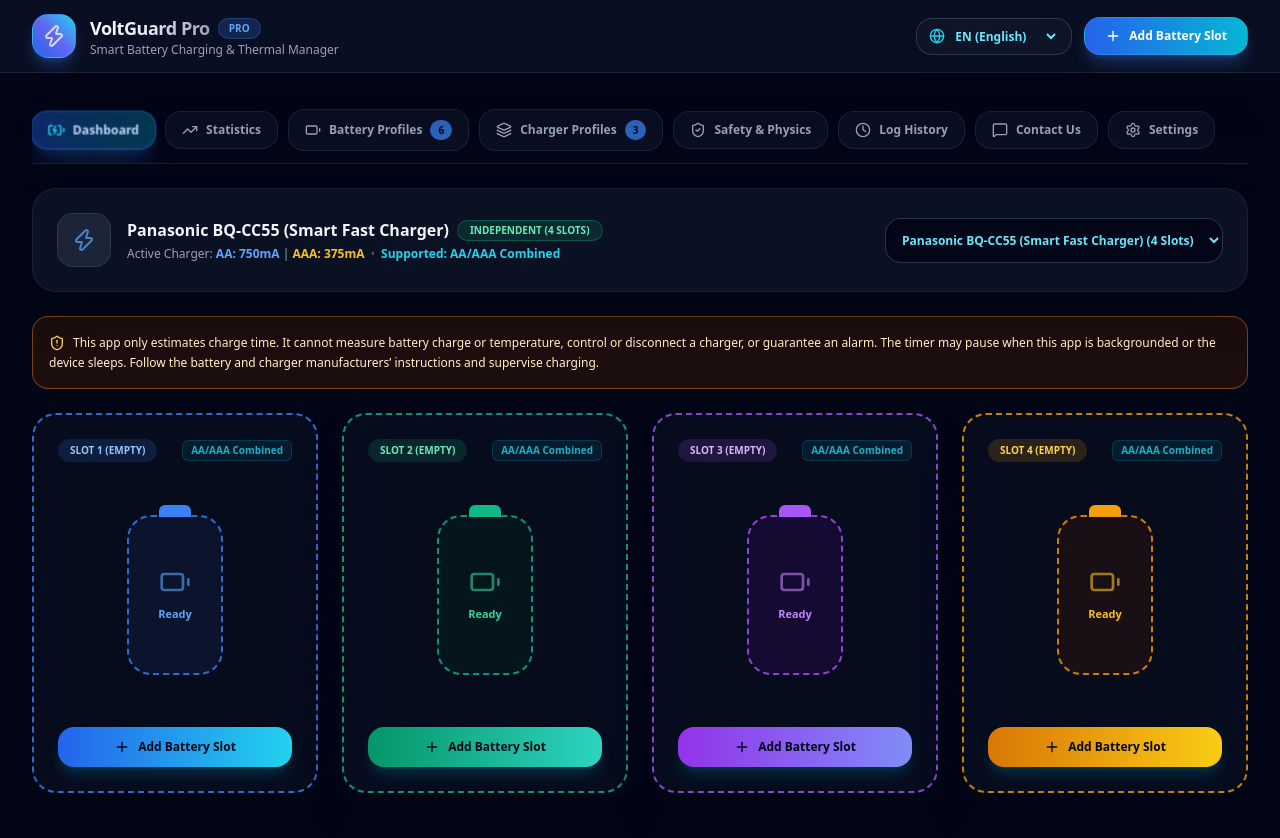
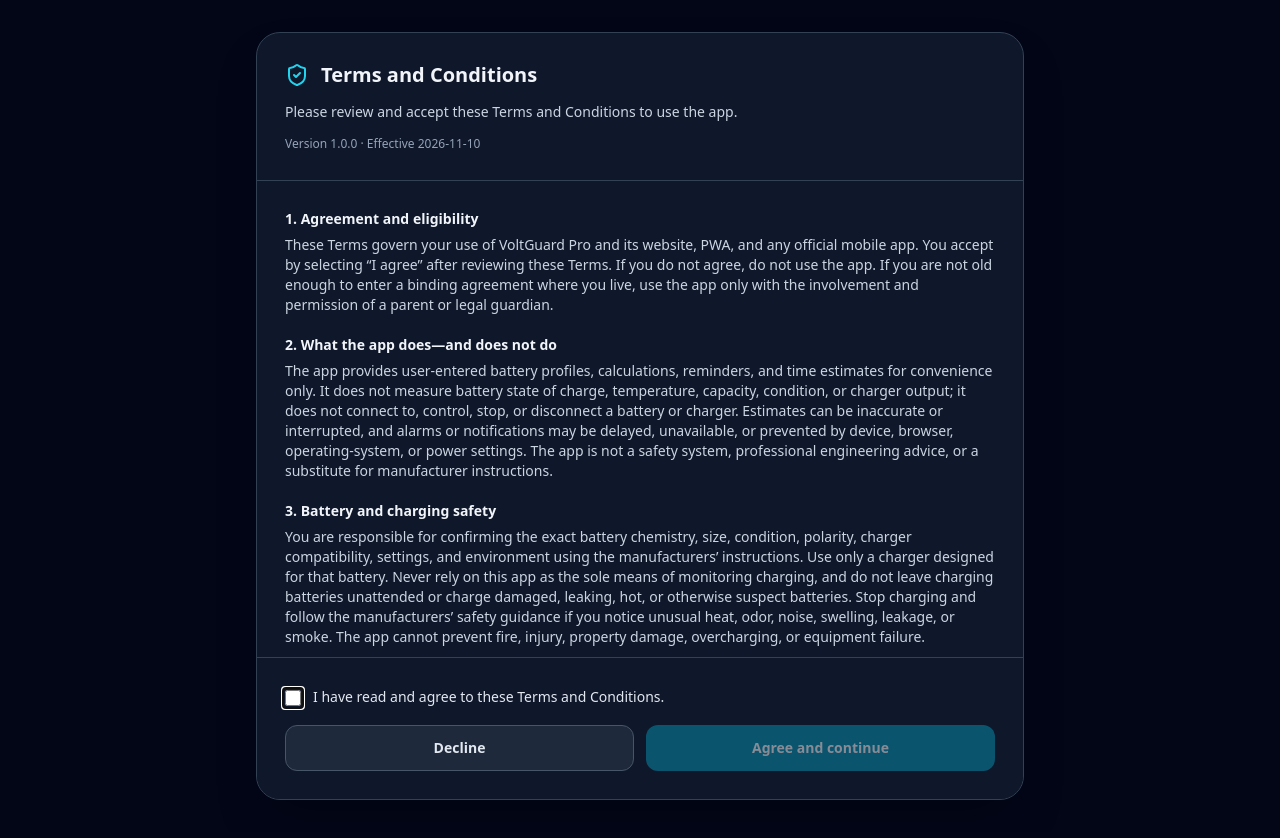
Before and after one commit to Armin2mfm-2026/battery-timer, a React (Vite) app: page / in a window 1280 px wide. Shown: the top 838 px of the page. Built offline with nearby package versions, Linux system fonts and the light colour scheme.

Commit message:
Adds terms acceptance gate and settings display

```diff
--- a/src/App.jsx
+++ b/src/App.jsx
@@ -2457,6 +2457,99 @@ export default function App() {
     };
   }, [batteryProfiles, history]);
 
+  if (!termsAccepted) {
+    const termsWereUpdated = Boolean(termsAcceptance?.version);
+    return (
+      <div dir={isRTL ? 'rtl' : 'ltr'} className="min-h-screen bg-slate-950 text-slate-100 font-sans antialiased p-4 sm:p-8">
+        <main className="mx-auto flex min-h-[calc(100vh-4rem)] max-w-3xl items-center justify-center">
+          <section
+            role="dialog"
+            aria-modal="true"
+            aria-labelledby="terms-dialog-title"
+            aria-describedby="terms-gate-notice"
+            className="flex max-h-[calc(100vh-2rem)] w-full flex-col overflow-hidden rounded-3xl border border-slate-700 bg-slate-900 shadow-2xl"
+          >
+            <header className="space-y-3 border-b border-slate-700 p-5 sm:p-7">
+              <div className="flex items-center gap-3">
+                <ShieldCheck className="h-6 w-6 shrink-0 text-cyan-400" />
+                <h1 id="terms-dialog-title" className="text-xl font-extrabold">{t('termsTitle')}</h1>
+              </div>
+              <p id="terms-gate-notice" className="text-sm leading-relaxed text-slate-300">
+                {termsWereUpdated ? t('termsUpdateNotice') : t('termsFirstUseNotice')}
+              </p>
+              <p className="text-xs text-slate-400">
+                {t('termsVersion')} {TERMS_VERSION} · {t('termsEffective')} {TERMS_EFFECTIVE_DATE}
+              </p>
+            </header>
+
+            {termsDeclined ? (
+              <div className="space-y-5 p-5 sm:p-7">
+                <div role="alert" className="rounded-2xl border border-amber-500/40 bg-amber-950/40 p-4 text-sm leading-relaxed text-amber-100">
+                  <h2 className="mb-2 font-bold">{t('termsDeclinedTitle')}</h2>
+                  <p>{t('termsDeclinedMessage')}</p>
+                </div>
+                <button
+                  ref={termsReviewButtonRef}
+                  type="button"
+                  onClick={() => {
+                    setTermsDeclined(false);
+                    setTermsAgreed(false);
+                  }}
+                  className="w-full rounded-xl border border-slate-600 bg-slate-800 px-4 py-3 text-sm font-bold text-slate-100 hover:bg-slate-700 focus-visible:outline focus-visible:outline-2 focus-visible:outline-cyan-400"
+                >
+                  {t('termsReview')}
+                </button>
+              </div>
+            ) : (
+              <>
+                <div className="overflow-y-auto p-5 sm:p-7" tabIndex={0} aria-label={t('termsTitle')}>
+                  {renderTermsDocument()}
+                </div>
+                <footer className="space-y-4 border-t border-slate-700 bg-slate-900 p-5 sm:p-7">
+                  <label className="flex cursor-pointer items-start gap-3 text-sm leading-relaxed text-slate-200">
+                    <input
+                      ref={termsCheckboxRef}
+                      type="checkbox"
+                      checked={termsAgreed}
+                      onChange={event => setTermsAgreed(event.target.checked)}
+                      className="mt-1 h-4 w-4 shrink-0 accent-cyan-500"
+                    />
+                    <span>{t('termsAgreeCheckbox')}</span>
+                  </label>
+                  {termsStorageError && (
+                    <p role="alert" className="rounded-xl border border-red-500/40 bg-red-950/40 p-3 text-xs text-red-200">
+                      {t('termsStorageError')}
+                    </p>
+                  )}
+                  <div className="grid grid-cols-1 gap-3 sm:grid-cols-2">
+                    <button
+                      type="button"
+                      onClick={() => {
+                        setTermsDeclined(true);
+                        setTermsAgreed(false);
+                      }}
+                      className="rounded-xl border border-slate-600 bg-slate-800 px-4 py-3 text-sm font-bold text-slate-200 hover:bg-slate-700 focus-visible:outline focus-visible:outline-2 focus-visible:outline-cyan-400"
+                    >
+                      {t('termsDecline')}
+                    </button>
+                    <button
+                      type="button"
+                      disabled={!termsAgreed}
+                      onClick={acceptCurrentTerms}
+                      className="rounded-xl bg-cyan-600 px-4 py-3 text-sm font-extrabold text-white hover:bg-cyan-500 disabled:cursor-not-allowed disabled:opacity-50 focus-visible:outline focus-visible:outline-2 focus-visible:outline-cyan-300"
+                    >
+                      {t('termsAccept')}
+                    </button>
+                  </div>
+                </footer>
+              </>
+            )}
+          </section>
+        </main>
+      </div>
+    );
+  }
+
   return (
     <div dir={isRTL ? 'rtl' : 'ltr'} className="min-h-screen bg-slate-950 text-slate-100 font-sans antialiased pb-36 selection:bg-blue-500 selection:text-white pt-[env(safe-area-inset-top)]">
       <audio ref={alarmAudioRef} src={getAppAssetUrl('alarm.mp3')} preload="auto" loop playsInline />
@@ -3314,6 +3407,27 @@ export default function App() {
 
               </div>
             </div>
+
+            {/* TERMS AND CONDITIONS */}
+            <section className="bg-slate-900/70 backdrop-blur-2xl border border-slate-800/80 rounded-3xl p-6 sm:p-8 space-y-5 shadow-2xl" aria-labelledby="settings-terms-title">
+              <h2 id="settings-terms-title" className="text-base font-bold text-slate-100 flex items-center space-x-3 rtl:space-x-reverse">
+                <ShieldCheck className="w-5 h-5 text-cyan-400" />
+                <span>{t('termsTitle')}</span>
+              </h2>
+              <p className="text-xs text-slate-400 leading-relaxed">{t('termsSettingsDescription')}</p>
+              <div className="rounded-2xl border border-slate-800 bg-slate-950/70 p-4 text-xs text-slate-300">
+                <span className="font-bold text-slate-100">{t('termsVersion')} {TERMS_VERSION}</span>
+                <span className="mx-2 text-slate-600">·</span>
+                <span>{t('termsEffective')} {TERMS_EFFECTIVE_DATE}</span>
+                {termsAcceptance?.acceptedAt && (
+                  <p className="mt-2 text-slate-400">
+                    Accepted on this device: {new Date(termsAcceptance.acceptedAt).toLocaleString()}
+                  </p>
+                )}
+              </div>
+              {renderTermsDocument()}
+            </section>
+
             {/* BACKUP & RESTORE SECTION */}
             <div className="bg-slate-900/70 backdrop-blur-2xl border border-slate-800/80 rounded-3xl p-6 sm:p-8 space-y-5 shadow-2xl">
               <h2 className="text-base font-bold text-slate-100 flex items-center space-x-3 rtl:space-x-reverse">
```
